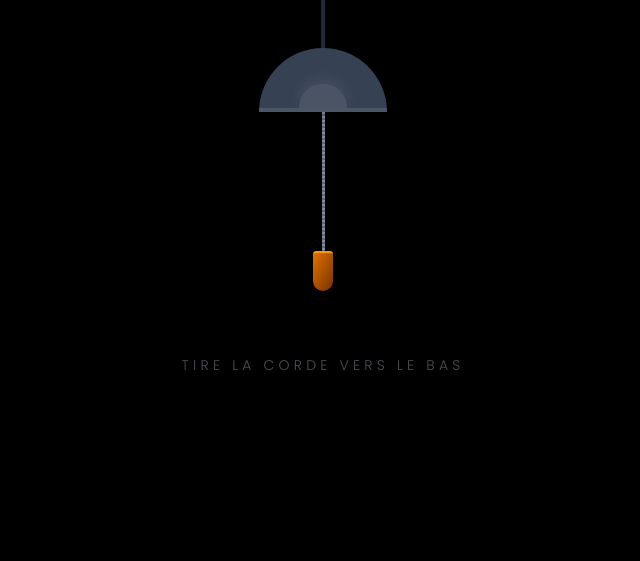
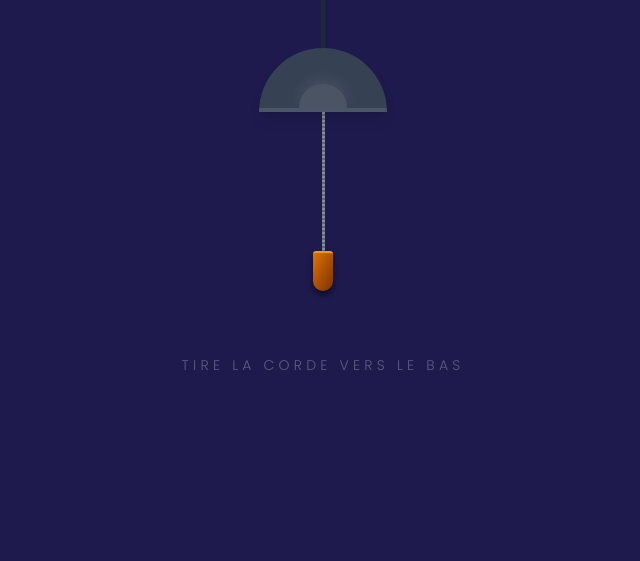
Before and after one commit to jovyberny-gif/Demande, a website built with Vite: page index.html in a window 1280 px wide. Shown: the whole page, without its empty margins (317-957 px from the left). Built offline with nearby package versions, Linux system fonts and the light colour scheme.

Commit message:
Restore purple/blue background and remove black from light switch

```diff
--- a/src/components/LightSwitch.js
+++ b/src/components/LightSwitch.js
@@ -1,7 +1,7 @@
 export function renderLightSwitch(container, callbacks) {
   const overlay = document.createElement('div');
   overlay.id = "light-overlay";
-  overlay.className = "fixed inset-0 bg-black z-[100] flex flex-col items-center transition-colors duration-[2000ms] ease-in-out";
+  overlay.className = "fixed inset-0 bg-indigo-950 z-[100] flex flex-col items-center transition-colors duration-[2000ms] ease-in-out";
 
   // Create a style element for the swing animation
   const style = document.createElement('style');
@@ -111,9 +111,9 @@ export function renderLightSwitch(container, callbacks) {
       // Start music immediately on release
       if (callbacks && callbacks.onTurnOn) callbacks.onTurnOn();
 
-      // Fade out black overlay
+      // Fade out indigo overlay
       setTimeout(() => {
-        overlay.classList.replace('bg-black', 'bg-transparent');
+        overlay.classList.replace('bg-indigo-950', 'bg-transparent');
       }, 500);
 
       // Remove overlay completely
--- a/style.css
+++ b/style.css
@@ -3,8 +3,8 @@
 @theme {
   --color-primary: #8b5cf6; /* violet-500 */
   --color-secondary: #3b82f6; /* blue-500 */
-  --color-bg-start: #000000; /* Black */
-  --color-bg-end: #111827; /* Dark Gray / Black */
+  --color-bg-start: #312e81; /* Indigo-900 */
+  --color-bg-end: #4c1d95; /* Violet-900 */
   --font-sans: 'Poppins', sans-serif;
 }
 
```
